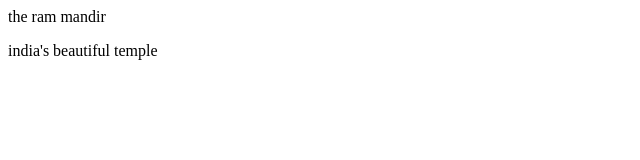
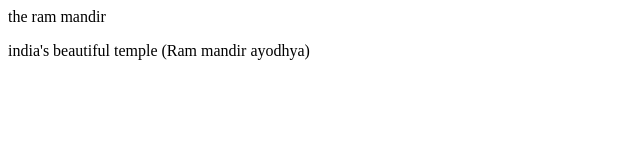
Before and after one commit to Shivam-makwane/localrepo, a plain HTML site: page index.html in a window 1280 px wide. Shown: the whole page, without its empty margins (0-640 px from the left). Drawn offline with Linux system fonts and the light colour scheme.

Commit message:
add feature feature1

```diff
--- a/index.html
+++ b/index.html
@@ -1,2 +1,2 @@
 <p>the ram mandir</p>
-<p>india's beautiful temple</p>
+<p>india's beautiful temple (Ram mandir ayodhya)</p>
```
